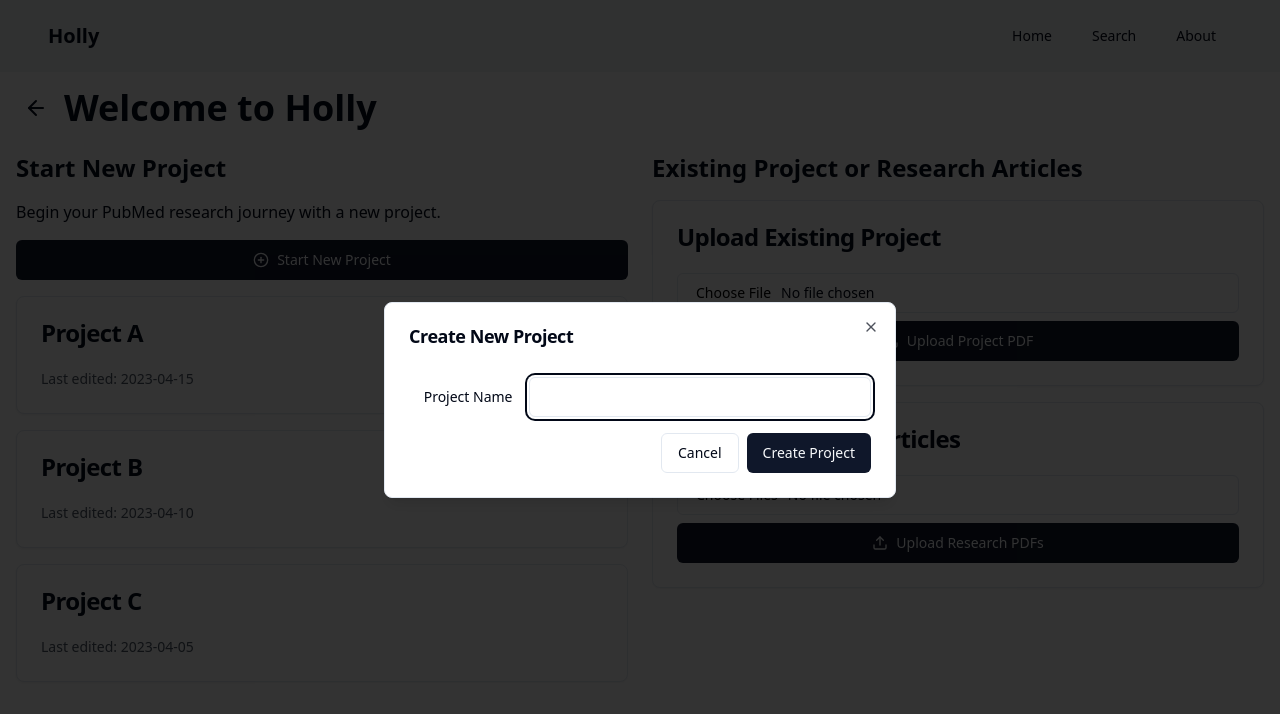
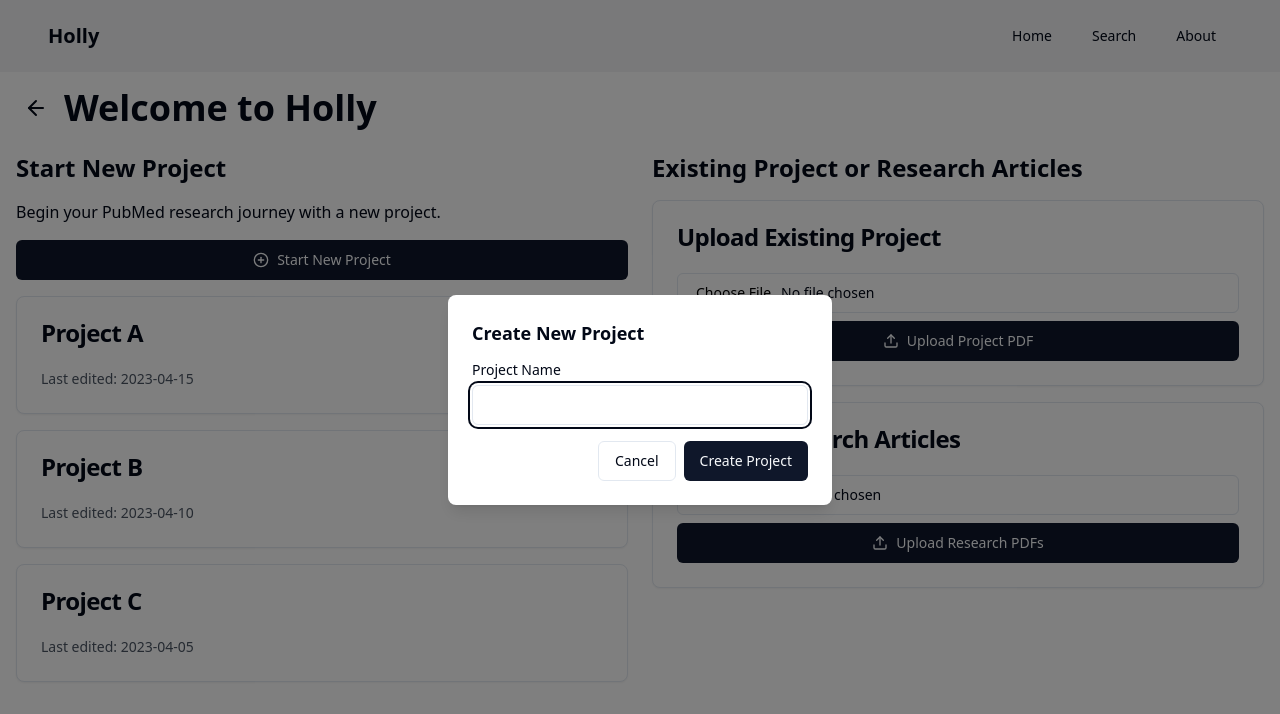
Before and after one commit to chasewalton/hollyai3, a React (Vite) app: page / in a window 1280 px wide. Both pictures are taken after a click on the button "Start New Project". Shown: the top 714 px of the page. Built offline with nearby package versions, Linux system fonts and the light colour scheme.

Commit message:
Fix TypeError related to useRef
Addressed an issue causing a TypeError when attempting to read properties of null related to the useRef hook. This error was encountered in the Dialog component and affected the rendering process.
[skip gpt_engineer]

```diff
--- a/src/components/NewProjectDialog.jsx
+++ b/src/components/NewProjectDialog.jsx
@@ -1,5 +1,5 @@
 import React, { useState } from 'react';
-import { Dialog, DialogContent, DialogHeader, DialogTitle, DialogFooter } from "@/components/ui/dialog";
+import * as Dialog from '@radix-ui/react-dialog';
 import { Button } from "@/components/ui/button";
 import { Input } from "@/components/ui/input";
 import { Label } from "@/components/ui/label";
@@ -12,38 +12,40 @@ const NewProjectDialog = ({ isOpen, onClose, onCreateProject }) => {
     if (projectName.trim()) {
       onCreateProject(projectName.trim());
       setProjectName('');
+      onClose();
     }
   };
 
   return (
-    <Dialog open={isOpen} onOpenChange={onClose}>
-      <DialogContent>
-        <DialogHeader>
-          <DialogTitle>Create New Project</DialogTitle>
-        </DialogHeader>
-        <form onSubmit={handleSubmit}>
-          <div className="grid gap-4 py-4">
-            <div className="grid grid-cols-4 items-center gap-4">
-              <Label htmlFor="projectName" className="text-right">
+    <Dialog.Root open={isOpen} onOpenChange={onClose}>
+      <Dialog.Portal>
+        <Dialog.Overlay className="fixed inset-0 bg-black/50" />
+        <Dialog.Content className="fixed top-1/2 left-1/2 transform -translate-x-1/2 -translate-y-1/2 bg-white p-6 rounded-lg shadow-lg w-96">
+          <Dialog.Title className="text-lg font-bold mb-4">Create New Project</Dialog.Title>
+          <form onSubmit={handleSubmit}>
+            <div className="mb-4">
+              <Label htmlFor="projectName" className="block mb-2">
                 Project Name
               </Label>
               <Input
                 id="projectName"
                 value={projectName}
                 onChange={(e) => setProjectName(e.target.value)}
-                className="col-span-3"
+                className="w-full"
               />
             </div>
-          </div>
-          <DialogFooter>
-            <Button type="button" variant="outline" onClick={onClose}>
-              Cancel
-            </Button>
-            <Button type="submit">Create Project</Button>
-          </DialogFooter>
-        </form>
-      </DialogContent>
-    </Dialog>
+            <div className="flex justify-end space-x-2">
+              <Dialog.Close asChild>
+                <Button type="button" variant="outline">
+                  Cancel
+                </Button>
+              </Dialog.Close>
+              <Button type="submit">Create Project</Button>
+            </div>
+          </form>
+        </Dialog.Content>
+      </Dialog.Portal>
+    </Dialog.Root>
   );
 };
 
```
